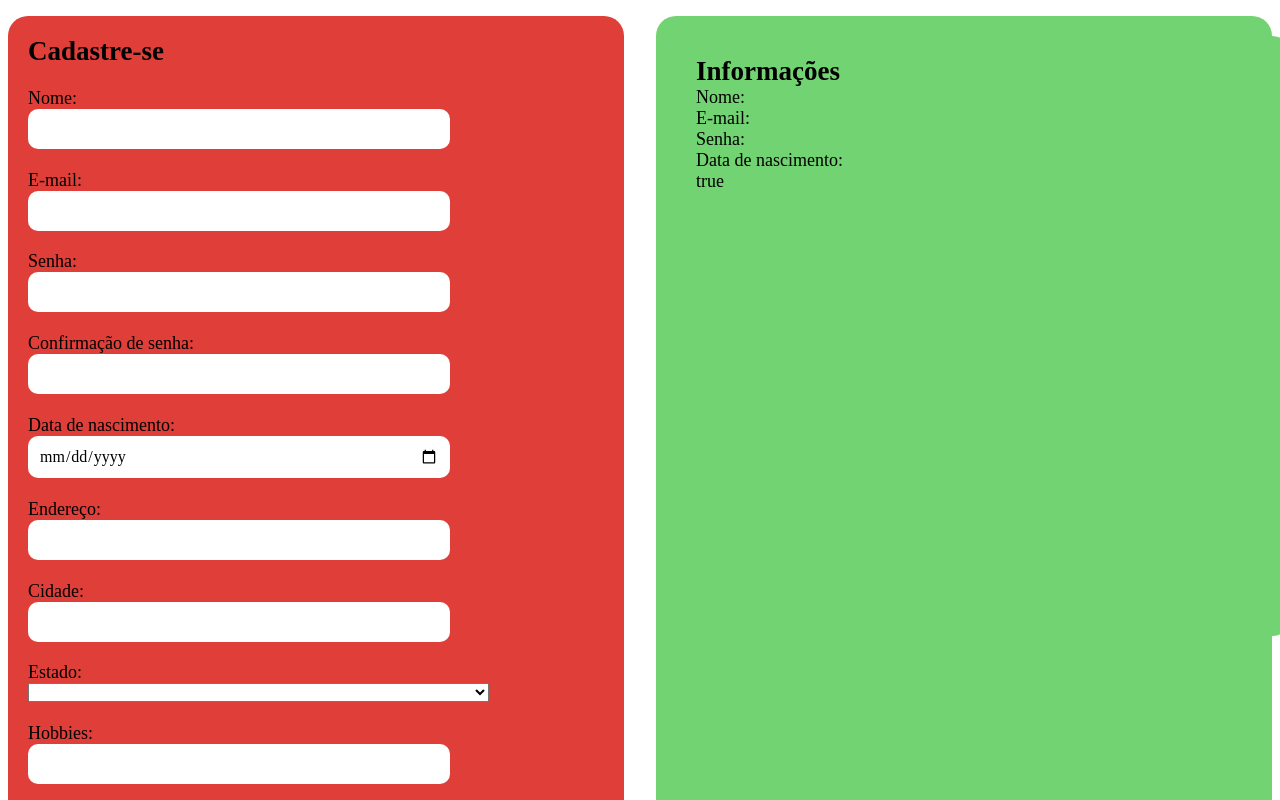
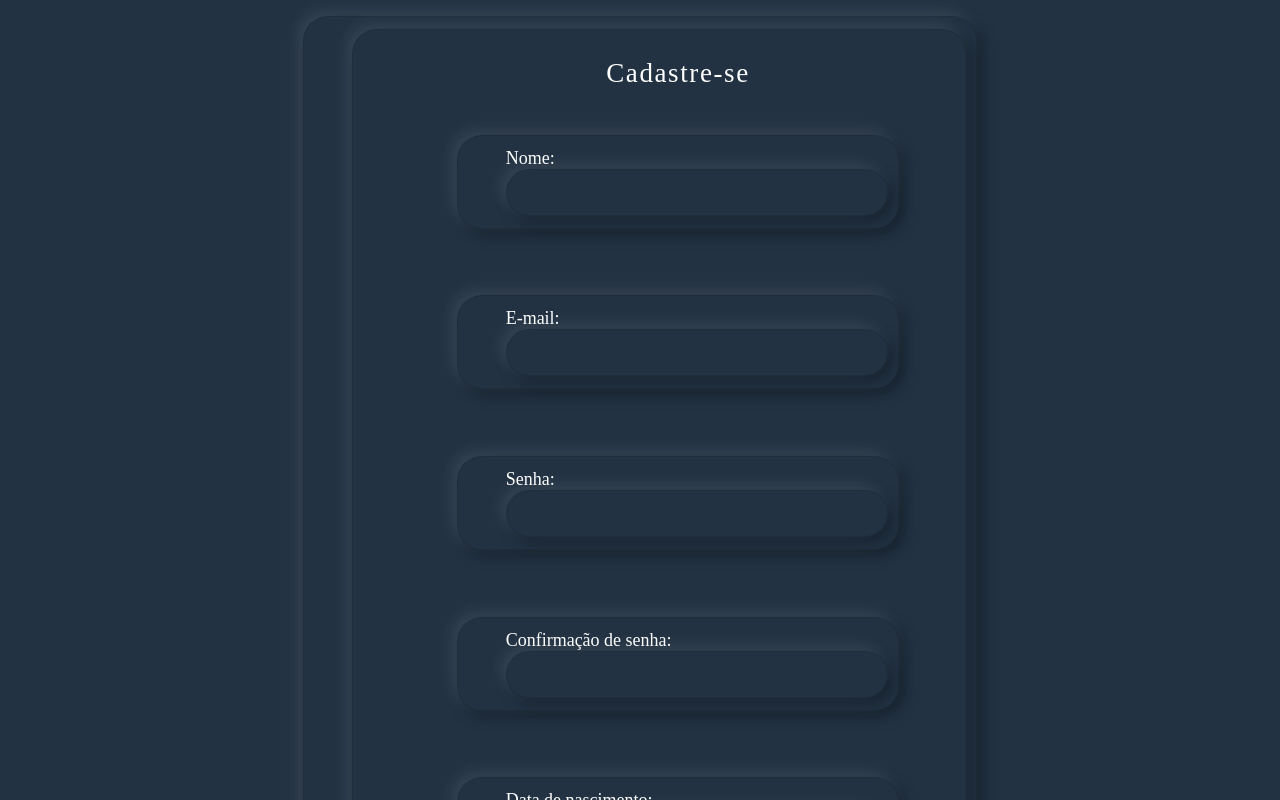
Before and after one commit to bokorni/Formulario, a Vue app: page / in a window 1280 px wide. Shown: the top 800 px of the page. Built offline with nearby package versions, Linux system fonts and the light colour scheme; a web font is replaced by a local one.

Commit message:
dei uma pausa

```diff
--- a/src/App.vue
+++ b/src/App.vue
@@ -3,7 +3,7 @@ import { reactive, ref } from 'vue';
 
 
 const mostrarResult = ref(true);
-const linguagens = ['Python', 'C#','C++', 'JavaScript', 'PHP', 'Swift', 'Java', 'Go', 'SQL', 'Ruby',];
+const linguagens = ['Python', 'C#', 'C++', 'JavaScript', 'PHP', 'Swift', 'Java', 'Go', 'SQL', 'Ruby',];
 const infos = reactive({
   nome: '',
   email: '',
@@ -16,7 +16,7 @@ const infos = reactive({
   biografia: ''
 })
 const estado = ref('');
-const states= ref([
+const states = reactive([
   { uf: 'AC -', name: 'Acre' },
   { uf: 'AL -', name: 'Alagoas' },
   { uf: 'AP -', name: 'Amapá' },
@@ -52,6 +52,7 @@ const states= ref([
   <div class="container">
     <div class="formulario">
       <h2>Cadastre-se</h2>
+
 
       <div class="row">
         <label for="">Nome:</label>
@@ -100,15 +101,17 @@ const states= ref([
       </div>
 
 
-      <fieldset>
-        <Legend>Linguagens</Legend>
-        <div class="items-checkbox">
 
-          <template v-for="linguagem in linguagens" :key="linguagem">
-            <input type="checkbox" :value="linguagem" v-model="infos.linguagens" /> {{ linguagem }}
-          </template>
-        </div>
-      </fieldset>
+      <Legend>Linguagens preferidas:</Legend>
+      <div class="items-checkbox">
+
+
+        <template v-for="linguagem in linguagens" :key="linguagem">
+
+          <input type="radio" :value="linguagem" v-model="infos.linguagens" /> {{ linguagem }}
+        </template>
+      </div>
+
       <button @click="mostrarResult = !mostrarResult">Mostrar</button>
     </div>
     <div class="result">
@@ -119,7 +122,11 @@ const states= ref([
         <p>E-mail:{{ infos.email }}</p>
         <p>Senha:{{ infos.senha }} </p>
         <p>Data de nascimento: {{ infos.data }}</p>
-        <p v-for="linguagem in infos.linguagens" :key="linguagem">Linguagens de programação preferidas</p>
+        <p>Endereço: {{ infos.endereco }}</p>
+        <p>Cidade: {{ infos.cidade }}</p>
+        <p>Hobbies: {{ infos.hobbies }}</p>
+        <p>Biografia:{{ infos.biografia }}</p>
+        <p v-for="linguagem in linguagens" :key="linguagem"></p>
         <p>{{ mostrarResult }}</p>
       </div>
 
@@ -131,26 +138,48 @@ const states= ref([
 
 <style scoped>
 @import url('https://fonts.googleapis.com/css2?family=Amarante&display=swap');
-*{
+
+* {
   font-family: "Amarante", serif;
 }
+
 .container {
+  padding: 40px;
+  border-radius: 20px;
+  border: 8px solid #223243;
+  box-shadow: -5px -5px 15px rgba(255, 255, 255, 0.1), 5px 5px 15px rgba(0, 0, 0, 0.35),
+    inset -5px -5px 15px rgba(255, 255, 255, 0.1), 5px 5px 15px rgba(0, 0, 0, 0.35),
+    inset -5px -5px 15px rgba(255, 255, 255, 0.1), 5px 5px 15px rgba(0, 0, 0, 0.35);
+}
+
+h2 {
   display: flex;
-  gap: 2rem;
   justify-content: center;
   margin-top: 1rem;
 }
 
-.formulario,
-.result {
-  width: 45vw;
-  min-height: 70vh;
-  border-radius: 20px;
-  padding: 20px;
+.formulario {}
+
+.container,
+.formulario {
+  display: flex;
+  justify-content: center;
+  align-items: center;
+  flex-direction: column;
+  gap: 25px;
 }
 
-.formulario {
-  background-color: rgb(224, 63, 57);
+.container .formulario h2 {
+  color: #FFF;
+  font-weight: 500;
+  letter-spacing: 0.1rem;
+}
+
+.container,
+.formulario,
+.row {
+  position: relative;
+  width: 300px;
 
 }
 
@@ -162,8 +191,40 @@ const states= ref([
   width: 80%;
 }
 
-.result {
-  background-color: rgb(114, 211, 114);
+.result {}
+
+.container,
+.formulario,
+.row {
+  position: relative;
+  width: 300px;
+
 }
 
+.container,
+.formulario,
+.row,
+input,
+select {
+  padding: 12px 10px 12px 48px;
+  border: none;
+  width: 100%;
+  background: #223243;
+  border: 1px solid rgba(0, 0, 0, 0.1);
+  color: #FFF;
+  font-weight: 300;
+  border-radius: 25px;
+  font-size: 1em;
+  box-shadow: -5px -5px 15px rgba(255, 255, 255, 0.1), 5px 5px 15px rgba(0, 0, 0, 0.35);
+  transition: 0.5s;
+  outline: none;
+
+
+}
+
+.formulario .itens-checkbox {
+  display: flex;
+  flex-direction: column;
+  align-items: center;
+}
 </style>
--- a/src/assets/main.css
+++ b/src/assets/main.css
@@ -1,22 +1,16 @@
 @import url('https://fonts.googleapis.com/css2?family=Amarante&display=swap');
 * {
-  margin: 0;
-  padding: 0;
+  margin: 0%;
+  padding: 0%;
+  box-sizing: border-box;
 }
 
 body {
   font-family: 'poppins', sans-serif;
   font-size: 18px;
+  display: flex;
+  justify-content: center;
+  align-items: center;
+  min-height: 100vh;
+  background: #223243;
 }
-
-input {
-  width: 400px;
-  padding: 10px;
-  font-size: 16px;
-  border-radius: 10px;
-  border: 1px solid transparent;
-}
-
-input:hover {
-  border: 1px solid black;
-}
```
